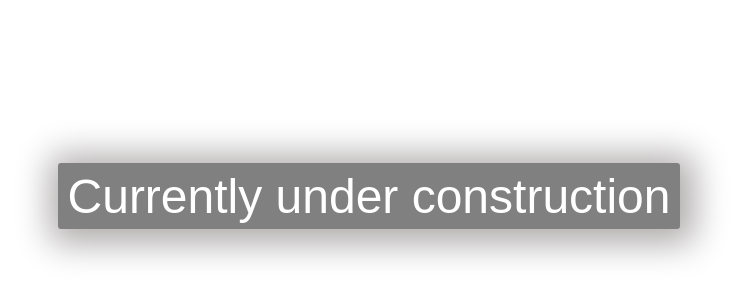
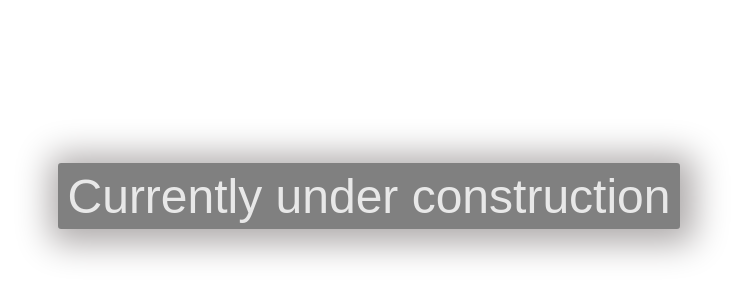
Before and after one commit to davidassigbi/davidassigbi.github.io, a plain HTML site: page index.html in a window 1280 px wide. Shown: the part 212-512 px from the top of the page, without its empty margins (279-1022 px from the left). Drawn offline with Linux system fonts and the light colour scheme.

Commit message:
Update index.html

```diff
--- a/index.html
+++ b/index.html
@@ -12,7 +12,7 @@
           height: 100%;
           font-family: sans-serif;
           font-size: xxx-large;
-          color: white;
+          color: #e8e8e8;
       }
       p {
         border: 2px solid gray;
```
